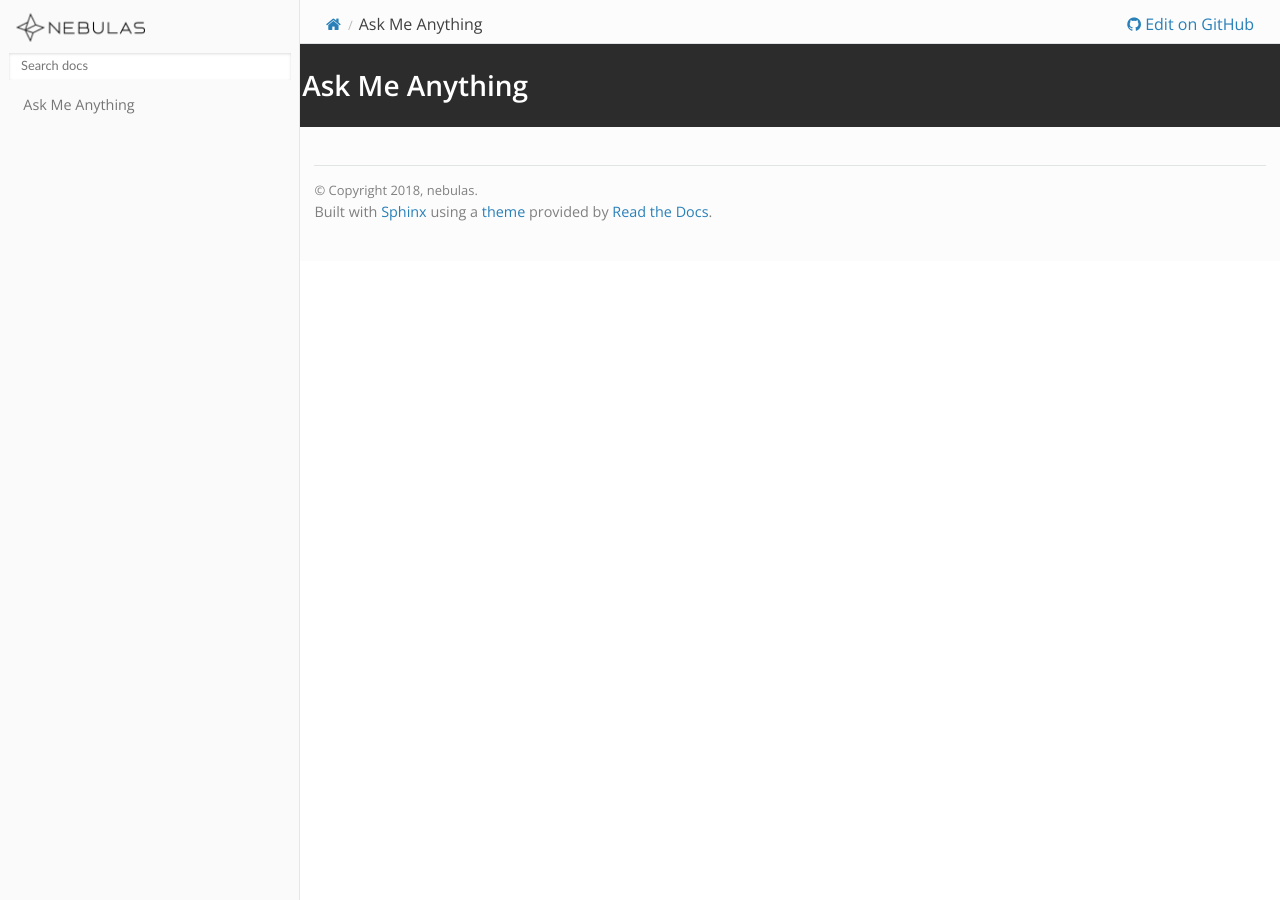
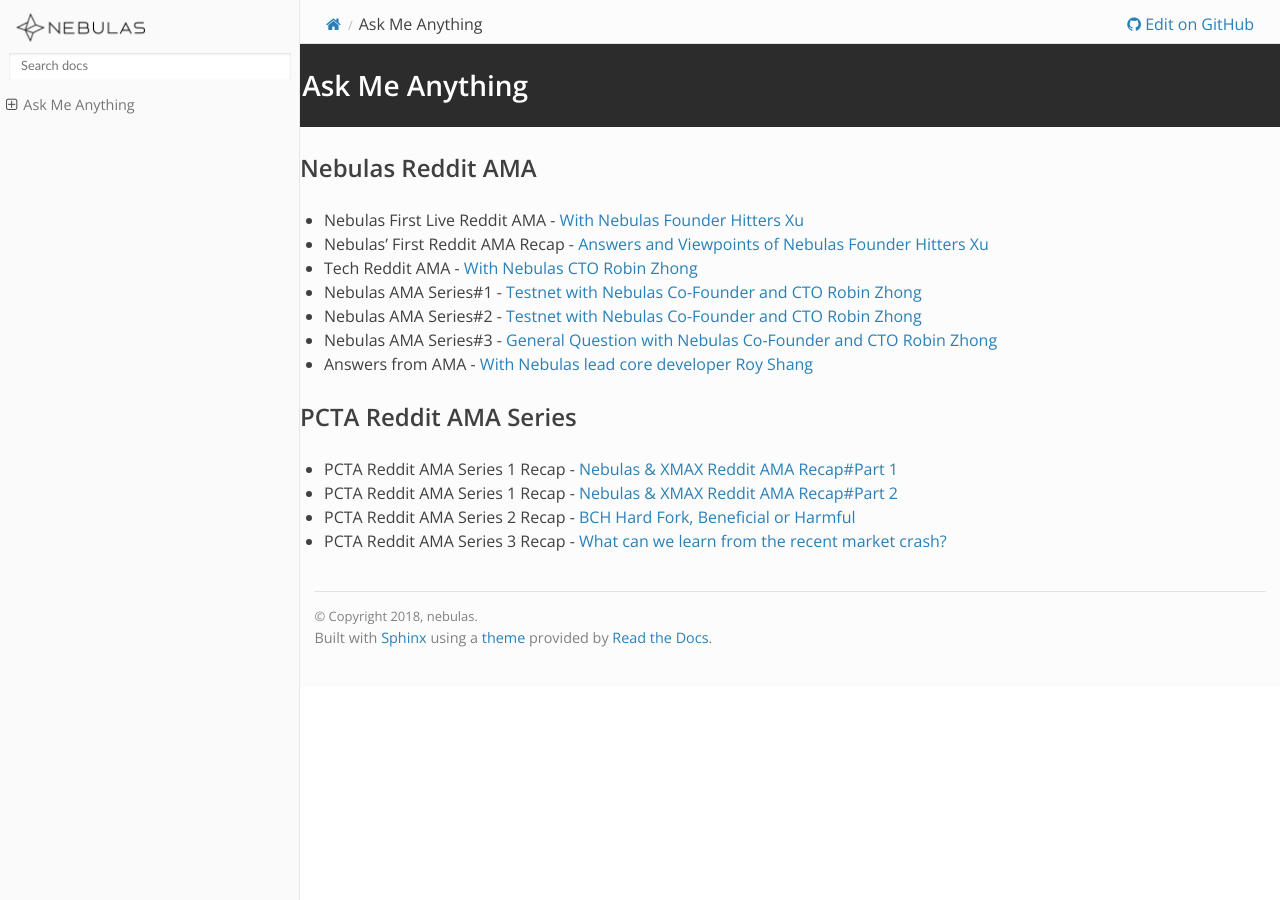
Before and after one commit to nebulasio/nebdocs, a Sphinx documentation site: the page built from docs/community/ama.md, in a window 1280 px wide. Built offline with Sphinx 7.4.7 and the Read the Docs theme 2.0.0, drawn with Linux system fonts in a browser that asks for light colours; pages that are not in the unit, such as notebooks, are missing from menus.

Commit message:
Update ama.md

```diff
--- a/docs/community/ama.md
+++ b/docs/community/ama.md
@@ -1 +1,14 @@
 # Ask Me Anything
+## Nebulas Reddit AMA
+- Nebulas First Live Reddit AMA - [With Nebulas Founder Hitters Xu](https://medium.com/nebulasio/live-reddit-ama-with-nebulas-founder-hitters-xu-46e8f1a89fa)
+- Nebulas’ First Reddit AMA Recap - [Answers and Viewpoints of Nebulas Founder Hitters Xu](https://medium.com/nebulasio/nebulas-first-reddit-ama-recap-3f5b75c26c9a)
+- Tech Reddit AMA - [With Nebulas CTO Robin Zhong](https://medium.com/nebulasio/tech-reddit-ama-ab0c87484773)
+- Nebulas AMA Series#1 - [Testnet with Nebulas Co-Founder and CTO Robin Zhong](https://medium.com/nebulasio/nebulas-ama-series-1-testnet-e2b751fad48a)
+- Nebulas AMA Series#2 - [Testnet with Nebulas Co-Founder and CTO Robin Zhong](https://medium.com/nebulasio/nebulas-ama-series-2-testnet-with-nebulas-co-founder-and-cto-robin-zhong-b54a1b33b85e)
+- Nebulas AMA Series#3 - [General Question with Nebulas Co-Founder and CTO Robin Zhong](https://medium.com/nebulasio/nebulas-ama-series-3-general-question-with-nebulas-co-founder-and-cto-robin-zhong-329d01250e00)
+- Answers from AMA - [With Nebulas lead core developer Roy Shang](https://medium.com/nebulasio/answers-from-the-ama-with-nebulas-lead-core-developer-roy-shang-c4382ac09424)
+## PCTA Reddit AMA Series
+- PCTA Reddit AMA Series 1 Recap - [Nebulas & XMAX Reddit AMA Recap#Part 1](https://medium.com/nebulasio/nebulas-xmax-reddit-ama-recap-part-1-332ef8ab3f46)
+- PCTA Reddit AMA Series 1 Recap - [Nebulas & XMAX Reddit AMA Recap#Part 2](https://medium.com/nebulasio/nebulas-xmax-reddit-ama-recap-part-2-5f9275bf7ff7)
+- PCTA Reddit AMA Series 2 Recap - [BCH Hard Fork, Beneficial or Harmful](https://medium.com/nebulasio/recap-of-pcta-reddit-ama-series-2-a02e811cd541)
+- PCTA Reddit AMA Series 3 Recap - [What can we learn from the recent market crash?](https://medium.com/nebulasio/what-can-we-learn-from-the-recent-market-crash-pcta-data-experts-shared-their-sharp-insights-b2570af36a58)
```
